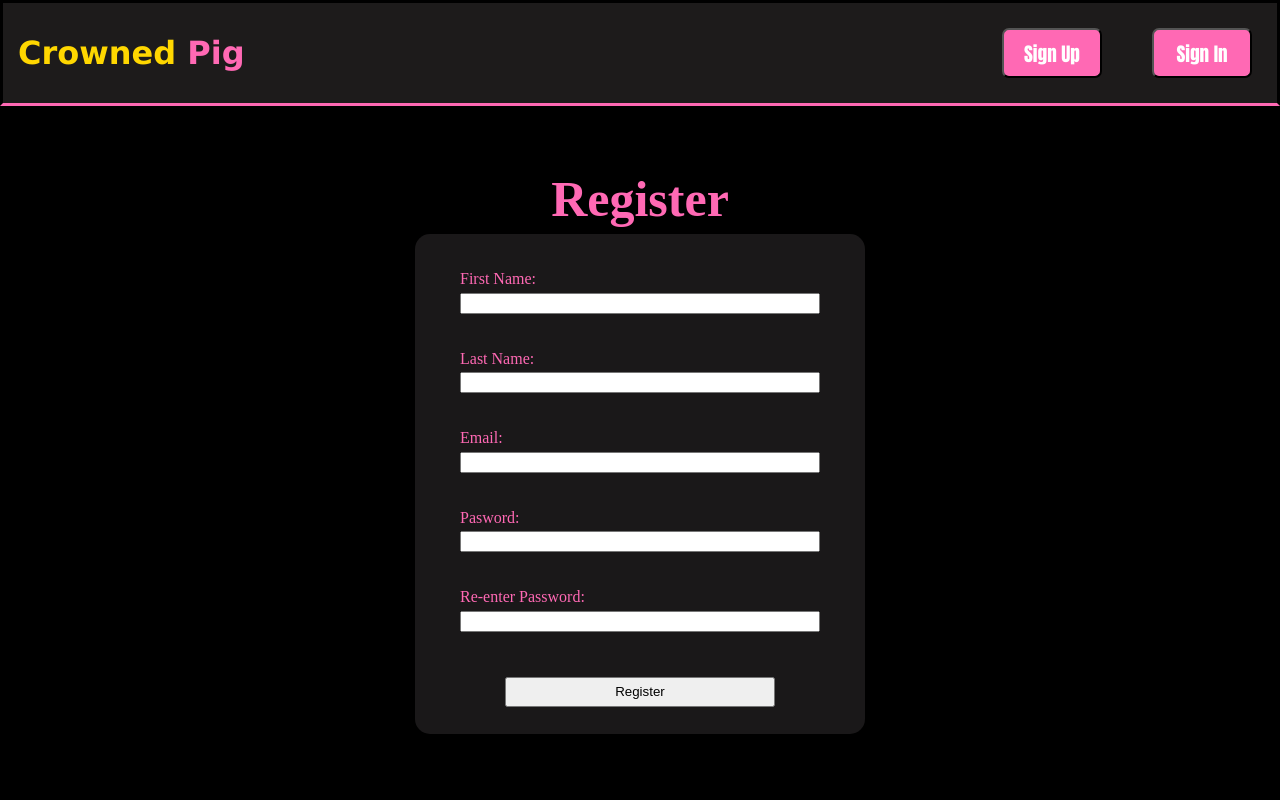
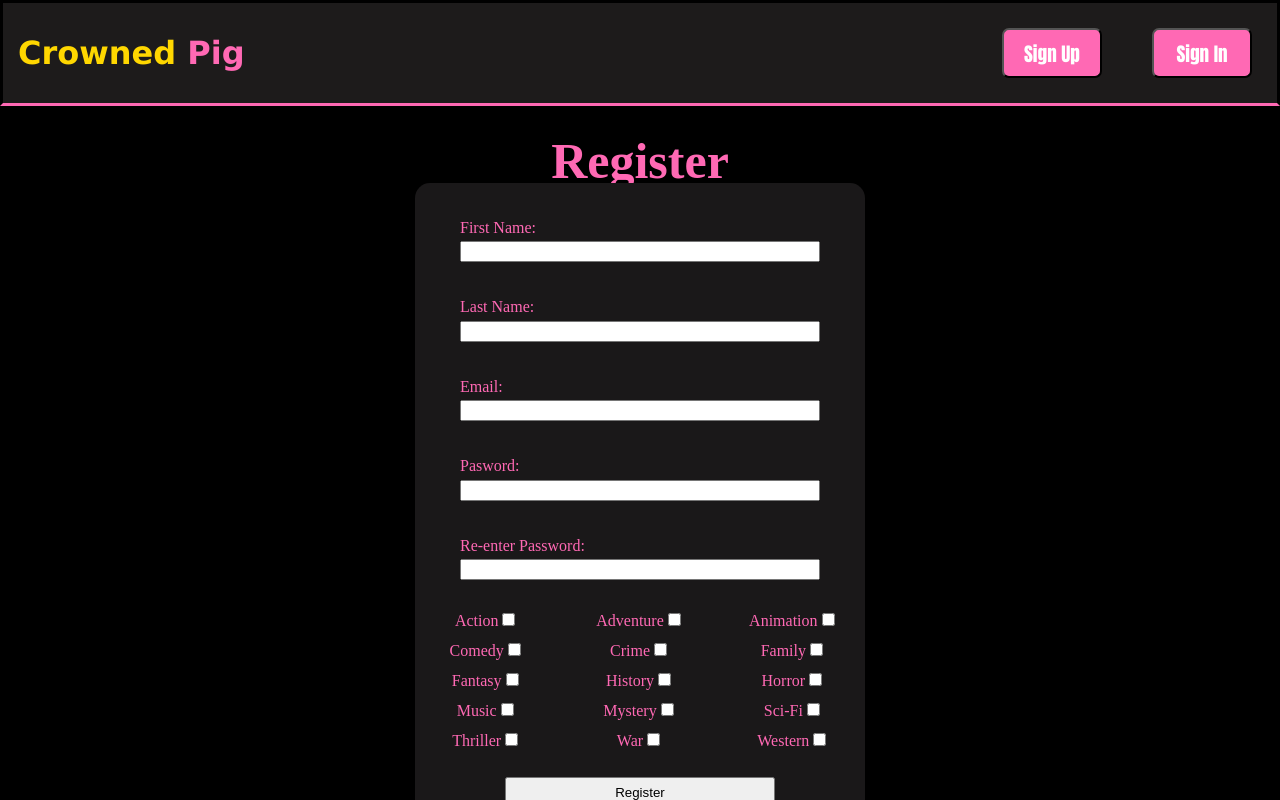
Before and after one commit to WaddlesTheWaffles/ICS4U-Assignment-6, a React (Vite) app: page /register in a window 1280 px wide. Built offline with nearby package versions, Linux system fonts and the light colour scheme.

Commit message:
Completed checkboxes in the register view, need to work on form submit

```diff
--- a/src/Context/index.jsx
+++ b/src/Context/index.jsx
@@ -1 +1,19 @@
 import { createContext, useState, useContext } from "react";
+import { Map } from 'immutable';
+
+const StoreContext = createContext();
+
+export const StoreProvider = ({ children }) => {
+    const [genreList, setGenreList] = useState([]);
+    const [cart, setCart] = useState(Map());
+
+    return (
+        <StoreContext.Provider value={{ genreList, setGenreList, cart, setCart }}>
+            {children}
+        </StoreContext.Provider>
+    );
+}
+
+export const useStoreContext = () => {
+    return useContext(StoreContext);
+}
--- a/src/Views/RegisterView.css
+++ b/src/Views/RegisterView.css
@@ -7,9 +7,9 @@
     background-color: rgb(26, 24, 25);
     border-radius: 15px;
     position: fixed;
-    margin-top: 10%;
+    margin-top: 6%;
     width: 450px;
-    height: 500px;
+    height: auto;
     display: flex;
     flex-direction: column;
 }
@@ -17,7 +17,7 @@
 .formTitleReg {
     color: hotpink;
     font-size: 50px;
-    margin-top: 5%;
+    margin-top: 2%;
 }
 
 .boxLabelsReg {
@@ -33,8 +33,26 @@
 }
 
 .registerButtonReg {
-    margin-top: 10%;
+    margin-top: 6%;
+    margin-bottom: 3%;
     margin-left: 20%;
     margin-right: 20%;
     height: 30px;
 }
+
+.genreCheckList {
+    margin-top: 30px;
+    display: grid;
+    grid-template-rows: repeat(5, 1fr);
+    grid-template-columns: repeat(3, 1fr);
+    gap: 10px;
+
+}
+
+.checkBoxLabelPair {
+    margin: auto;
+}
+
+.genreCheckList label {
+    color: hotpink;
+}
--- a/src/Views/RegisterView.jsx
+++ b/src/Views/RegisterView.jsx
@@ -1,13 +1,34 @@
 import "./RegisterView.css"
 import { useState } from "react"
+import { useStoreContext } from "../Context";
 import HeaderSection from "../Components/HeaderSection";
 
 function RegisterView() {
+    const genreList = [
+        { "genreName": "Action", "id": 28 },
+        { "genreName": "Adventure", "id": 12 },
+        { "genreName": "Animation", "id": 16 },
+        { "genreName": "Comedy", "id": 35 },
+        { "genreName": "Crime", "id": 80 },
+        { "genreName": "Family", "id": 10751 },
+        { "genreName": "Fantasy", "id": 14 },
+        { "genreName": "History", "id": 36 },
+        { "genreName": "Horror", "id": 27 },
+        { "genreName": "Music", "id": 10402 },
+        { "genreName": "Mystery", "id": 9648 },
+        { "genreName": "Sci-Fi", "id": 878 },
+        { "genreName": "Thriller", "id": 53 },
+        { "genreName": "War", "id": 10752 },
+        { "genreName": "Western", "id": 37 }
+    ];
+
     const [firstName, setFirstName] = useState("");
     const [lastName, setLastName] = useState("");
     const [email, setEmail] = useState("");
     const [password, setPassword] = useState("");
     const [rePassword, setRePassword] = useState("");
+    let choosenGenreList = [];
+
 
     function rePasswordCheck() { //checks if the re-Entered password is the same
         if (rePassword == password) {
@@ -17,22 +38,45 @@ function RegisterView() {
         }
     }
 
+    function renderCheckBoxes() {
+        return genreList.map((genre) => (
+            <div key={genre.id} className="checkBoxLabelPair">
+                <label htmlFor={(genre.genreName).toLowerCase() + "Genre"} >{genre.genreName}</label>
+                <input type="checkbox" id={(genre.genreName).toLowerCase() + "Genre"} onChange={(event) => { event.target.checked ? addGenreToList(genre) : removeGenreFromList(genre) }} />
+            </div>
+        ))
+    }
+
+    function addGenreToList(genreObject) {
+        console.log("Checked");
+        console.log(genreObject);
+    }
+
+    function removeGenreFromList(genreObject) {
+        console.log("Unchecked");
+        console.log(genreObject)
+    }
+
     return (
         <div>
             <HeaderSection />
             <div className="formContainerReg">
                 <h1 className="formTitleReg">Register</h1>
-                <form className="formReg" onSubmit={() => rePasswordCheck()?alert('Unavailable'):alert('Passwords are not the same')} >
-                    <label className="boxLabelsReg" >First Name:</label>
-                    <input required className="infoBoxesReg" type="text" value={firstName} onChange={(event) => { setFirstName(String(event.target.value)) }} />
-                    <label className="boxLabelsReg" >Last Name:</label>
-                    <input required className="infoBoxesReg" type="text" value={lastName} onChange={(event) => { setLastName(String(event.target.value)) }} />
-                    <label className="boxLabelsReg" >Email:</label>
-                    <input required className="infoBoxesReg" type="text" value={email} onChange={(event) => { setEmail(String(event.target.value)) }} />
-                    <label className="boxLabelsReg" >Pasword:</label>
-                    <input required className="infoBoxesReg" type="password" value={password} onChange={(event) => { setPassword(String(event.target.value)) }} />
-                    <label className="boxLabelsReg" >Re-enter Password:</label>
-                    <input required className="infoBoxesReg" type="password" value={rePassword} onChange={(event) => { setRePassword(String(event.target.value)) }} />
+                <form className="formReg" onSubmit={() => rePasswordCheck() ? alert('Unavailable') : alert('Passwords are not the same')} >
+                    <label className="boxLabelsReg" htmlFor="firstNameInfoBox" >First Name:</label>
+                    <input required className="infoBoxesReg" id="firstNameInfoBox" type="text" value={firstName} onChange={(event) => { setFirstName(String(event.target.value)) }} />
+                    <label className="boxLabelsReg" htmlFor="lastNameInfoBox" >Last Name:</label>
+                    <input required className="infoBoxesReg" id="lastNameInfoBox" type="text" value={lastName} onChange={(event) => { setLastName(String(event.target.value)) }} />
+                    <label className="boxLabelsReg" htmlFor="emailInfoBox" >Email:</label>
+                    <input required className="infoBoxesReg" id="emailInfoBox" type="text" value={email} onChange={(event) => { setEmail(String(event.target.value)) }} />
+                    <label className="boxLabelsReg" htmlFor="passwordInfoBox" >Pasword:</label>
+                    <input required className="infoBoxesReg" id="passwordInfoBox" type="password" value={password} onChange={(event) => { setPassword(String(event.target.value)) }} />
+                    <label className="boxLabelsReg" htmlFor="rePasswordInfoBox" >Re-enter Password:</label>
+                    <input required className="infoBoxesReg" id="rePasswordInfoBox" type="password" value={rePassword} onChange={(event) => { setRePassword(String(event.target.value)) }} />
+
+                    <div className="genreCheckList">
+                        {renderCheckBoxes()}
+                    </div>
 
                     <input className="registerButtonReg" type="submit" value={"Register"} />
                 </form>
```
